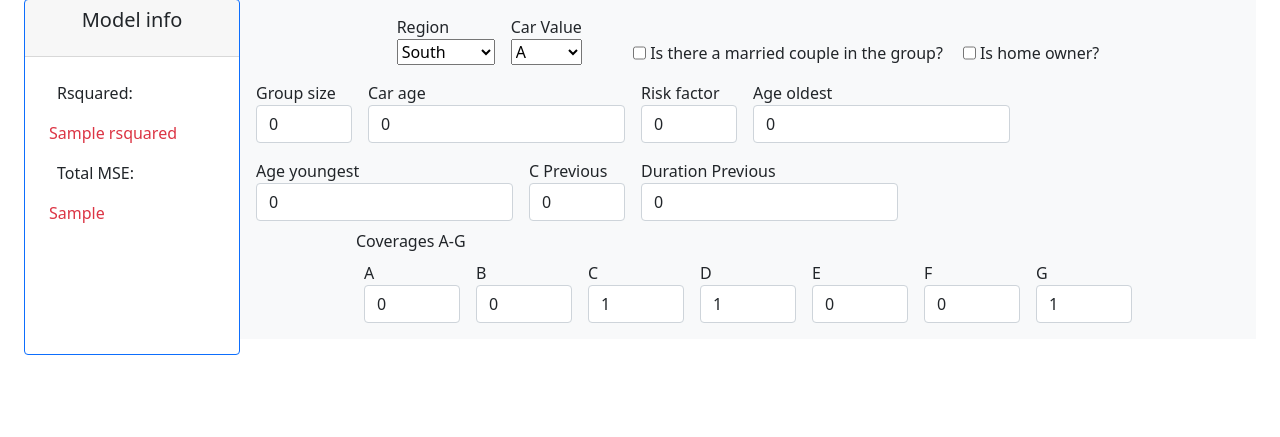
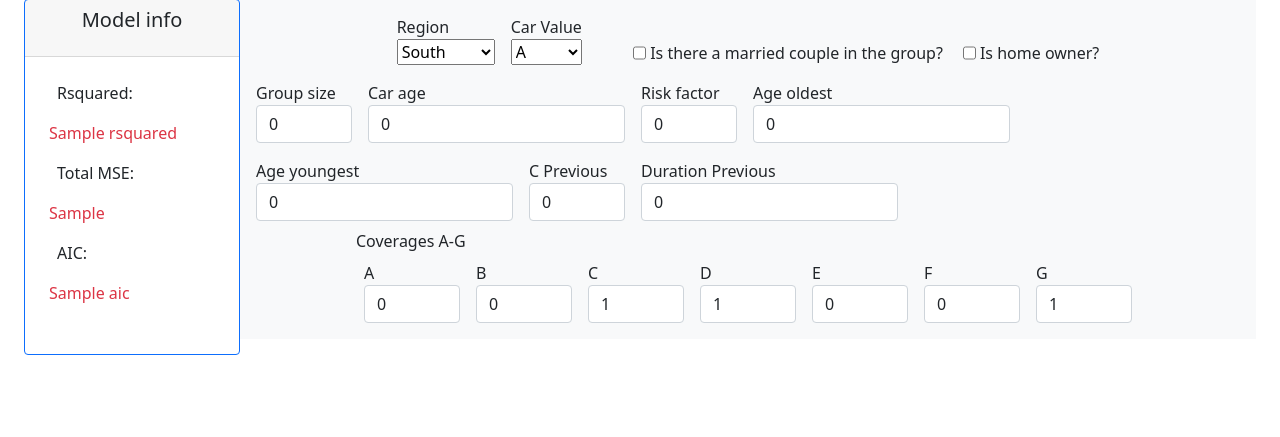
Before and after one commit to Devjare/LinearRegressionModel, a Flask app: template templates/index.html in a window 1280 px wide. Shown: the part 43-480 px from the top of the page. Run offline with Flask 2, Linux system fonts and the light colour scheme; the template is opened without the code that fills it: most values are stand-ins (such as "Sample title", 1, 10 or a date in 2020).

Commit message:
Added AIC

```diff
--- a/app.py
+++ b/app.py
@@ -9,13 +9,6 @@ data = pd.DataFrame()
 model = None
 
 i = 0
-def get_data():
-    global data
-    if(data == None):
-        read_data()
-
-    return data
-
 
 def read_data():
     global data, model
@@ -38,8 +31,9 @@ def load_index():
 
     rsq         = round(model.rsquared, 3)
     mse_t       = round(model.mse_total,3)
+    aic       = round(model.aic,3)
 
-    return render_template("index.html", rsquared=rsq, mse_t=mse_t)
+    return render_template("index.html", rsquared=rsq, mse_t=mse_t, aic=aic)
 
 @app.route("/predict", methods=["POST", "GET"])
 def predict():
--- a/pattern.py
+++ b/pattern.py
@@ -1,4 +1,5 @@
 import numpy as np
+
 class Pattern:
 
     def __init__(self,
--- a/templates/index.html
+++ b/templates/index.html
@@ -38,6 +38,12 @@
               <div class="d-flex flex-column">
                 <p class="mx-2"> Total MSE: </p>
                 <p id="rsquared" class="text-danger">{{ mse_t }}</p>
+              </div>
+              {% endif %}
+              {% if aic %}
+              <div class="d-flex flex-column">
+                <p class="mx-2"> AIC: </p>
+                <p id="rsquared" class="text-danger">{{ aic }}</p>
               </div>
               {% endif %}
             </div>
--- a/util.py
+++ b/util.py
@@ -114,8 +114,6 @@ def preprocess_data(df_original):
     df_encoded = categorical_to_int(df_encoded)
 
     # Add interactions
-    # print("DF ENCODED: ")
-    # print(df_encoded)
     df_encoded['age_youngest_sq'] = df_encoded["age_youngest"] ** 2
     df_encoded['car_age_sq'] = df_encoded["car_age"] ** 2
 
```
